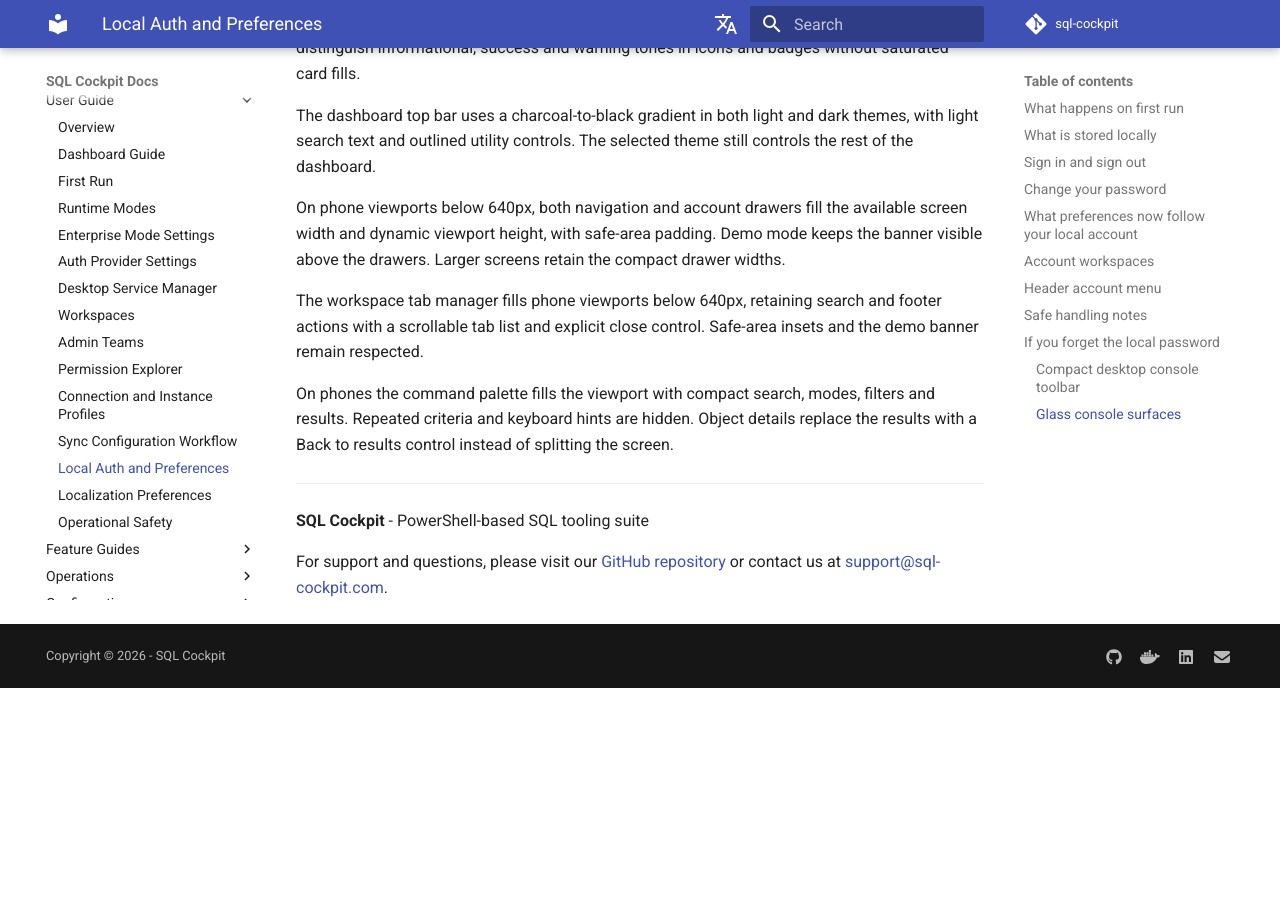
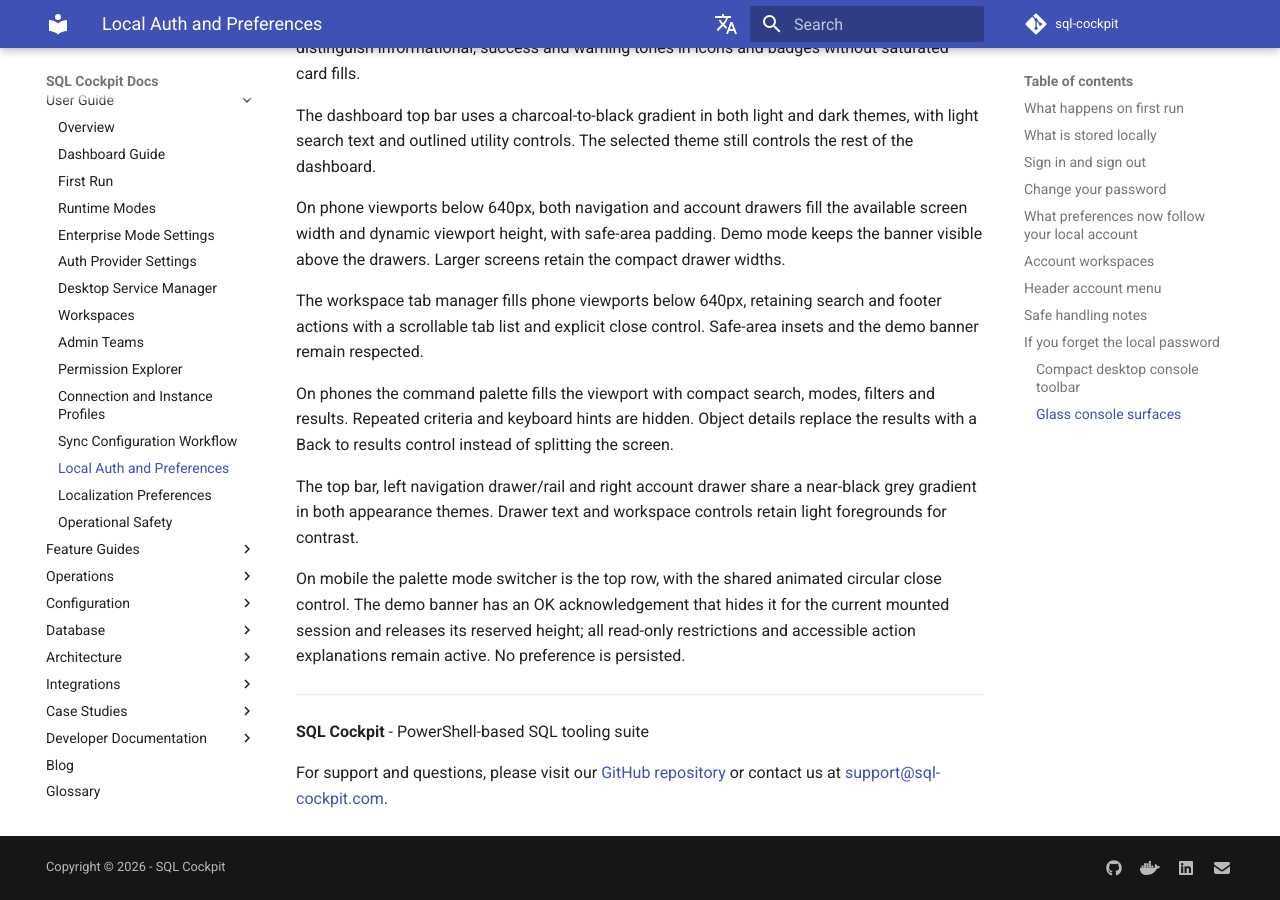
Before and after one commit to sql-cockpit/sql-cockpit-docs-source, an MkDocs documentation site: the page built from docs/user/local-auth-and-preferences.md, in a window 1280 px wide and 900 px high, scrolled down 14550 px. Built offline with MkDocs 1.6.1 and Material for MkDocs 9.7.7, drawn with Linux system fonts in a browser that asks for light colours; comment, search, counter and statistics services are not loaded; the version menu is left out; before the commit the page ends 15238 px from its top, so only the background shows below that.

Commit message:
Document safe demo browsing and palette refinements

```diff
--- a/docs/user/local-auth-and-preferences.md
+++ b/docs/user/local-auth-and-preferences.md
@@ -283,3 +283,7 @@
 The workspace tab manager fills phone viewports below 640px, retaining search and footer actions with a scrollable tab list and explicit close control. Safe-area insets and the demo banner remain respected.
 
 On phones the command palette fills the viewport with compact search, modes, filters and results. Repeated criteria and keyboard hints are hidden. Object details replace the results with a Back to results control instead of splitting the screen.
+
+The top bar, left navigation drawer/rail and right account drawer share a near-black grey gradient in both appearance themes. Drawer text and workspace controls retain light foregrounds for contrast.
+
+On mobile the palette mode switcher is the top row, with the shared animated circular close control. The demo banner has an OK acknowledgement that hides it for the current mounted session and releases its reserved height; all read-only restrictions and accessible action explanations remain active. No preference is persisted.
```
Also changed, not shown: docs/operations/demo-mode.md (added, +6 -0 lines).
